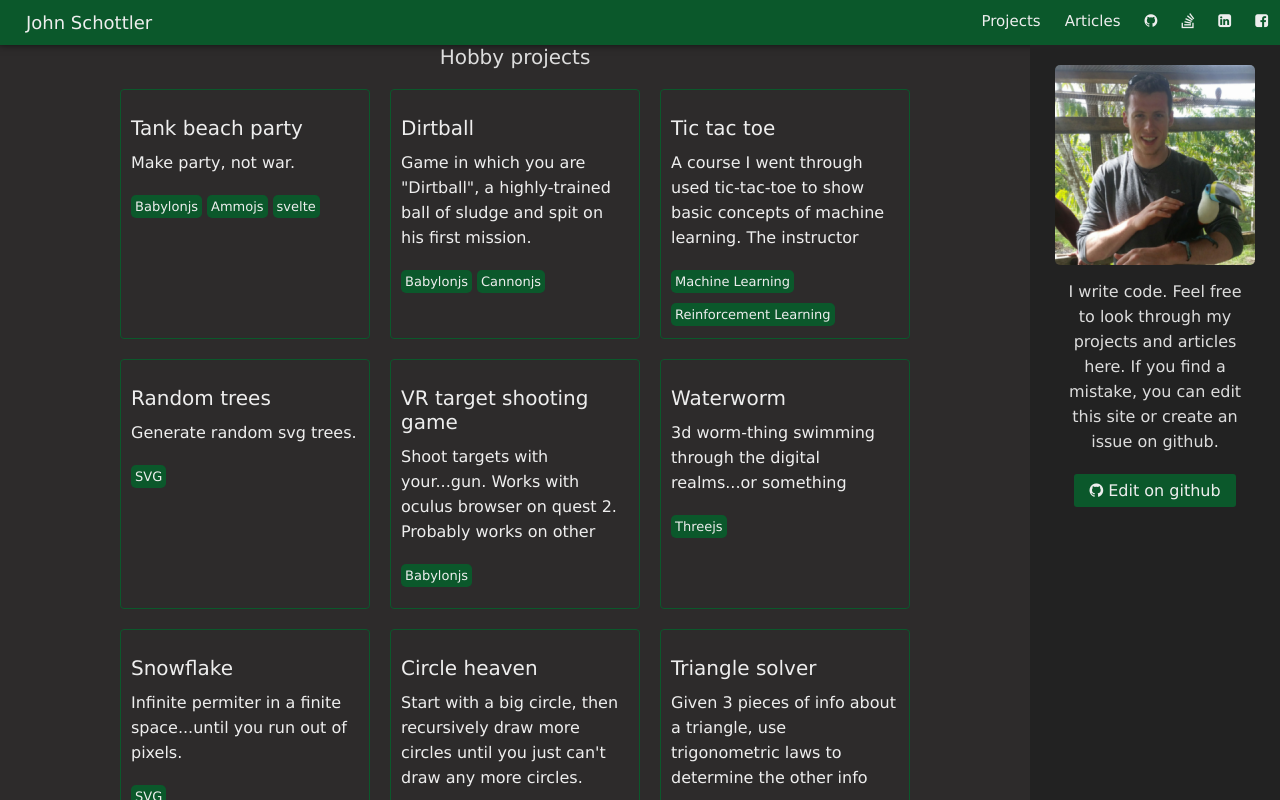
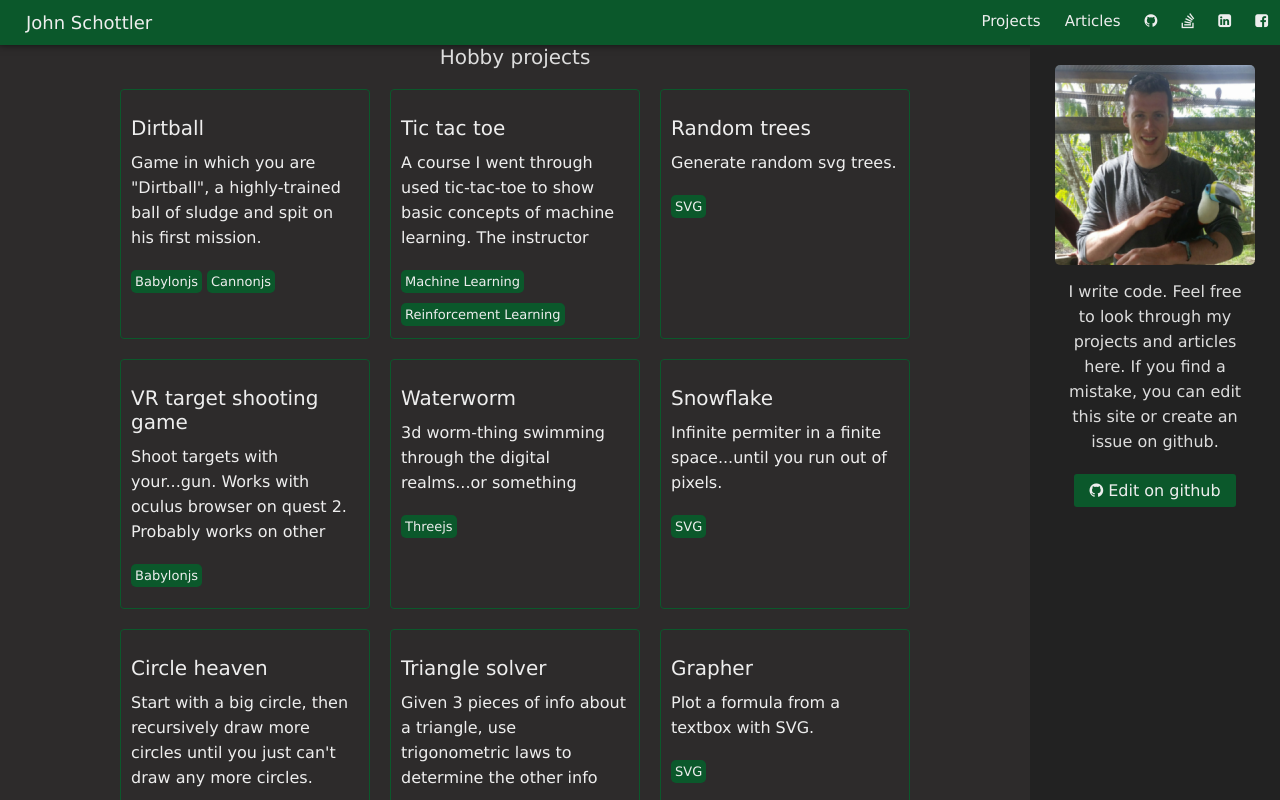
Before and after one commit to JohnnyFun/johnschottlercom, a Svelte app: page /hobby-projects in a window 1280 px wide. Built offline with nearby package versions, Linux system fonts and the light colour scheme; a small style sheet from the web is missing.

Commit message:
for now, comment out lazy load stuff

```diff
--- a/src/components/App.svelte
+++ b/src/components/App.svelte
@@ -4,6 +4,7 @@
       <Header />
       <Main />
     </Route>
+    <!--TODO: convert article lazy load stuff to use this paradigm too-->
     {#each projects as project}
       {#if project.component}
         <LazyRoute path={project.href} component={project.component} />
--- a/src/components/CodeProjects.svelte
+++ b/src/components/CodeProjects.svelte
@@ -9,17 +9,17 @@
 
 <script context="module">
   export const projects = [
-    {
-     title: 'Tank beach party',
-     href: 'projects/tank-beach-party',
-     component: () => import('components/projects/tank-beach-party/TankBeachParty.svelte'),
-     desc: 'Make party, not war.',
-     tags: [
-       'Babylonjs',
-       'Ammojs',
-       'svelte',
-     ]
-   },
+  //   {
+  //    title: 'Tank beach party',
+  //    href: 'projects/tank-beach-party',
+  //    component: () => import('components/projects/tank-beach-party/TankBeachParty.svelte'),
+  //    desc: 'Make party, not war.',
+  //    tags: [
+  //      'Babylonjs',
+  //      'Ammojs',
+  //      'svelte',
+  //    ]
+  //  },
     {
       title: 'Dirtball',
       href: 'projects/dirtball/index.html',
```
